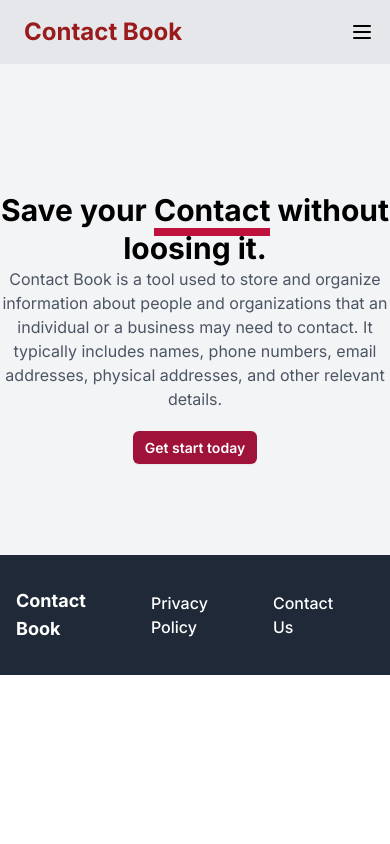
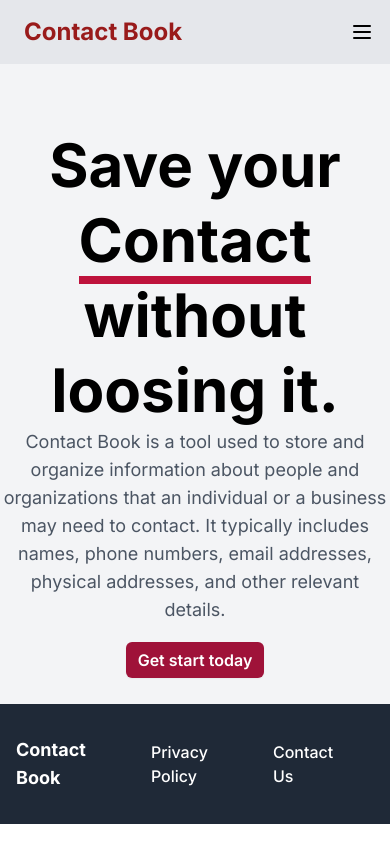
Before and after one commit to SurajKushwaha23/contact-book, a Next.js app: page / in a window 390 px wide. Built offline with nearby package versions, Linux system fonts and the light colour scheme.

Commit message:
Change banner size

```diff
--- a/src/app/page.js
+++ b/src/app/page.js
@@ -3,15 +3,15 @@ import Link from "next/link";
 export default function Index() {
   return (
     <>
-      <section className="py-24 bg-gray-100">
+      <section className="lg:py-24 py-8 bg-gray-100">
         <div className="mx-auto max-w-7xl">
           <div className="mx-auto max-w-4xl  text-center">
-            <h2 className="mt-8 text-3xl font-bold leading-tight text-black sm:text-4xl lg:mt-12 lg:text-5xl">
+            <h2 className="mt-8 text-6xl font-bold leading-tight text-black sm:text-4xl lg:mt-12 lg:text-5xl">
               Save your{" "}
               <span className="border-b-8 border-rose-700">Contact</span>{" "}
               without loosing it.
             </h2>
-            <p className="mx-auto pb-6 max-w-4xl text-md text-gray-600 md:mt-10 lg:text-xl">
+            <p className="mx-auto pb-6 max-w-4xl text-lg text-gray-600 md:mt-10 lg:text-xl">
               Contact Book is a tool used to store and organize information
               about people and organizations that an individual or a business
               may need to contact. It typically includes names, phone numbers,
@@ -20,7 +20,7 @@ export default function Index() {
 
             <Link
               href="/sign-up"
-              className="mt-8 rounded-md bg-rose-800 px-3 py-2 text-sm font-semibold text-white shadow-sm hover:bg-rose/80 focus-visible:outline focus-visible:outline-2 focus-visible:outline-offset-2 focus-visible:outline-black"
+              className="mt-8 rounded-md bg-rose-800 px-3 py-2 text-md font-semibold text-white shadow-sm hover:bg-rose/80 focus-visible:outline focus-visible:outline-2 focus-visible:outline-offset-2 focus-visible:outline-black"
             >
               Get start today
             </Link>
```
